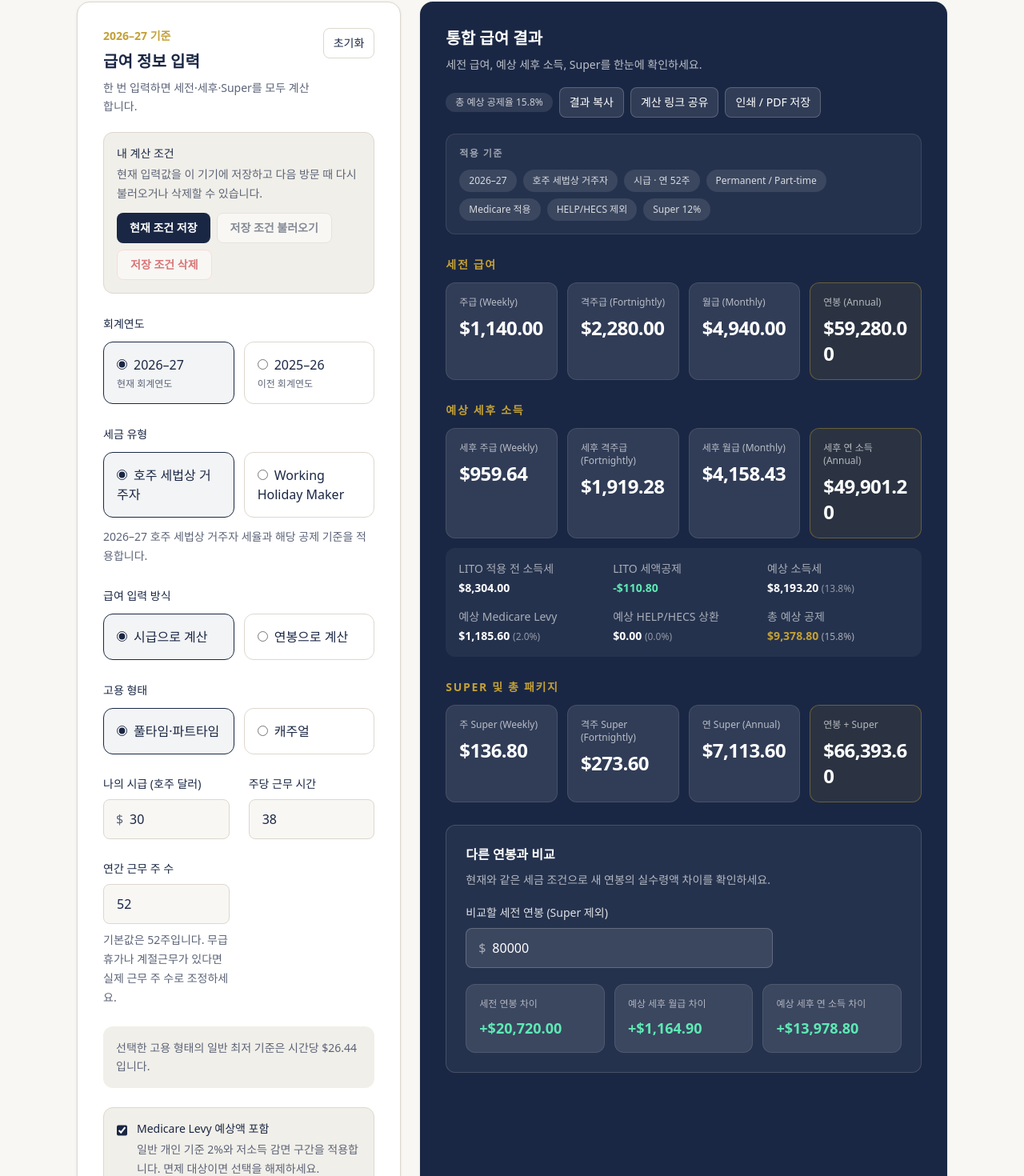
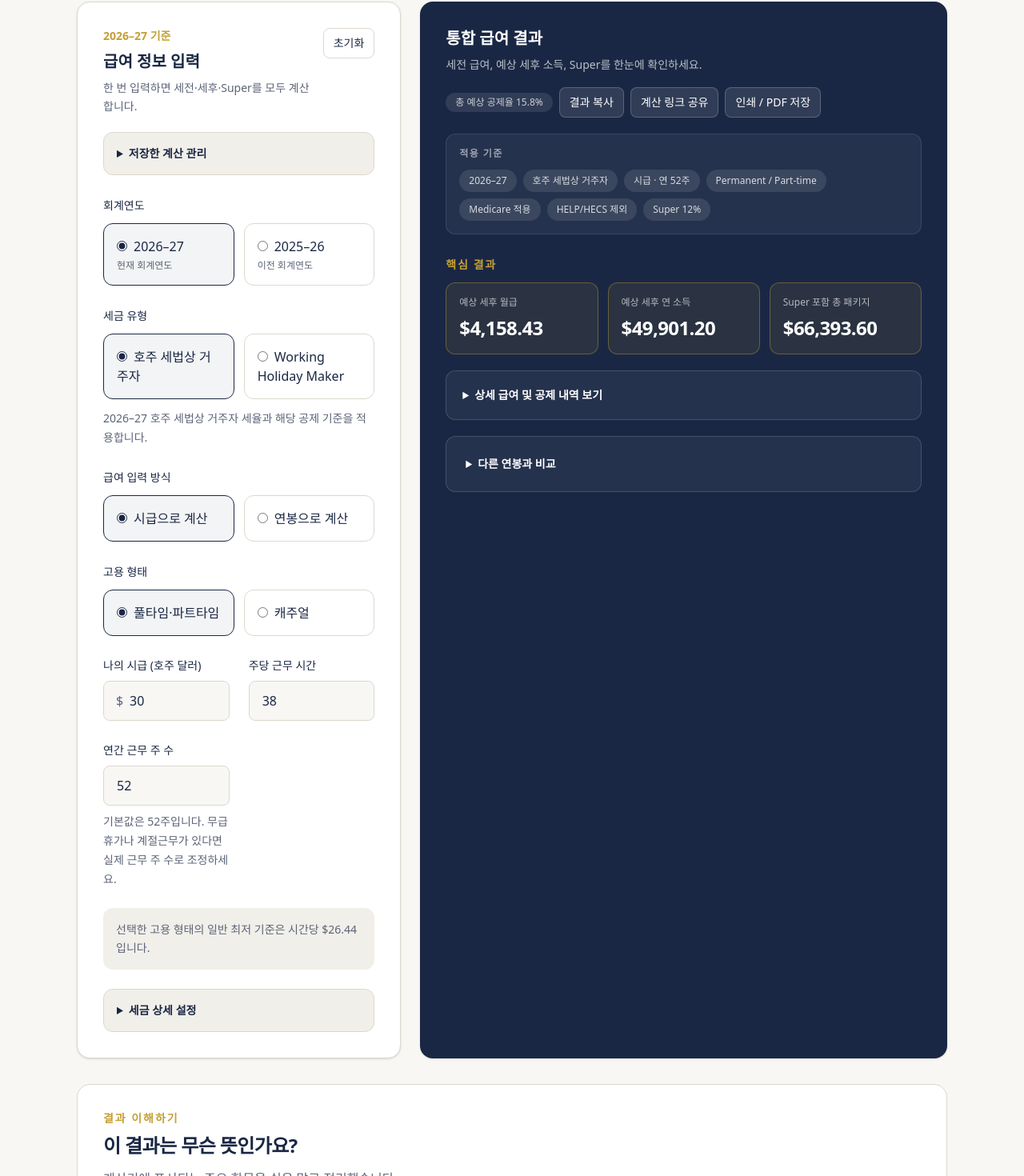
Before and after one commit to jelov219au/aussie-compass, a Next.js app: page /salary-calculator in a window 1280 px wide. Shown: the part 332-1802 px from the top of the page at 80% size. Built offline with nearby package versions, Linux system fonts and the light colour scheme.

Commit message:
refactor: simplify salary calculator layout

```diff
--- a/src/components/tools/SalaryCalculator.tsx
+++ b/src/components/tools/SalaryCalculator.tsx
@@ -434,7 +434,9 @@ export function SalaryCalculator() {
           계산 결과 바로 보기 ↓
         </a>
 
-        <div className="mt-5 rounded-xl border border-border bg-surface p-4">
+        <details className="mt-5 rounded-xl border border-border bg-surface p-4">
+          <summary className="cursor-pointer text-sm font-semibold text-navy">저장한 계산 관리</summary>
+          <div className="mt-4">
           <p className="text-sm font-medium text-navy">내 계산 조건</p>
           <p className="mt-1 text-sm leading-6 text-muted">현재 입력값을 이 기기에 저장하고 다음 방문 때 다시 불러오거나 삭제할 수 있습니다.</p>
           <div className="mt-3 flex flex-wrap gap-2">
@@ -450,6 +452,7 @@ export function SalaryCalculator() {
           </div>
           {saveStatus === "error" ? <p role="alert" className="mt-2 text-sm text-red-600">브라우저 저장 공간을 사용할 수 없습니다.</p> : null}
           </div>
+        </details>
 
         <fieldset className="mt-7">
           <legend className="text-sm font-medium text-navy">회계연도</legend>
@@ -577,7 +580,10 @@ export function SalaryCalculator() {
           </label>
         </>)}
 
-        <label className={`mt-6 flex items-start gap-3 rounded-xl border border-border bg-surface p-4 ${isWorkingHolidayMaker ? "cursor-not-allowed opacity-55" : "cursor-pointer"}`}>
+        <details className="mt-6 rounded-xl border border-border bg-surface p-4">
+          <summary className="cursor-pointer text-sm font-semibold text-navy">세금 상세 설정</summary>
+          <p className="mt-2 text-sm leading-6 text-muted">Medicare Levy 또는 HELP/HECS가 본인에게 해당할 때 조정하세요.</p>
+          <label className={`mt-4 flex items-start gap-3 rounded-xl border border-border bg-white p-4 ${isWorkingHolidayMaker ? "cursor-not-allowed opacity-55" : "cursor-pointer"}`}>
             <input type="checkbox" checked={includeMedicareLevy} disabled={isWorkingHolidayMaker} onChange={(event) => setIncludeMedicareLevy(event.target.checked)} className="mt-1 h-4 w-4 accent-navy" />
             <span>
               <span className="block text-sm font-medium text-navy">Medicare Levy 예상액 포함</span>
@@ -585,13 +591,14 @@ export function SalaryCalculator() {
             </span>
           </label>
 
-        <label className={`mt-3 flex items-start gap-3 rounded-xl border border-border bg-surface p-4 ${isWorkingHolidayMaker ? "cursor-not-allowed opacity-55" : "cursor-pointer"}`}>
+          <label className={`mt-3 flex items-start gap-3 rounded-xl border border-border bg-white p-4 ${isWorkingHolidayMaker ? "cursor-not-allowed opacity-55" : "cursor-pointer"}`}>
             <input type="checkbox" checked={includeHelpRepayment} disabled={isWorkingHolidayMaker} onChange={(event) => setIncludeHelpRepayment(event.target.checked)} className="mt-1 h-4 w-4 accent-navy" />
             <span>
               <span className="block text-sm font-medium text-navy">HELP/HECS 상환 예상액 포함</span>
               <span className="mt-1 block text-sm leading-6 text-muted">{taxYear.replace("-", "–")} 한계상환 기준을 급여에 적용합니다. HELP 등 학자금 대출이 있는 경우 선택하세요.</span>
             </span>
           </label>
+        </details>
       </section>
 
       <section id="salary-results" className="scroll-mt-24 rounded-2xl bg-navy p-6 text-white shadow-sm sm:p-8" aria-live="polite">
@@ -652,7 +659,19 @@ export function SalaryCalculator() {
         {hasErrors ? (
           <div className="mt-7 rounded-xl bg-white/10 p-5 text-sm leading-relaxed">정확한 결과를 계산하려면 입력값을 확인해 주세요.</div>
         ) : (
-          <div className="mt-7 space-y-7">
+          <div className="mt-7">
+            <div>
+              <h3 className="text-sm font-semibold uppercase tracking-[0.12em] text-gold">핵심 결과</h3>
+              <dl className="mt-3 grid gap-3 sm:grid-cols-3">
+                <ResultCard label="예상 세후 월급" value={netMonthly} emphasis />
+                <ResultCard label="예상 세후 연 소득" value={netAnnual} emphasis />
+                <ResultCard label="Super 포함 총 패키지" value={totalPackage} emphasis />
+              </dl>
+            </div>
+
+            <details className="mt-5 rounded-xl border border-white/15 bg-white/5 p-5">
+              <summary className="cursor-pointer text-sm font-semibold text-white">상세 급여 및 공제 내역 보기</summary>
+              <div className="mt-5 space-y-7">
             <div>
               <h3 className="text-sm font-semibold uppercase tracking-[0.12em] text-gold">세전 급여</h3>
               <dl className="mt-3 grid gap-3 sm:grid-cols-2 xl:grid-cols-4">
@@ -690,10 +709,13 @@ export function SalaryCalculator() {
                 <ResultCard label="연봉 + Super" value={totalPackage} emphasis />
               </dl>
             </div>
+              </div>
+            </details>
 
-            <div className="salary-print-hide rounded-xl border border-white/15 bg-white/5 p-5 sm:p-6">
+            <details className="salary-print-hide mt-5 rounded-xl border border-white/15 bg-white/5 p-5 sm:p-6">
+              <summary className="cursor-pointer text-sm font-semibold text-white">다른 연봉과 비교</summary>
+              <div className="mt-5">
               <div>
-                <h3 className="text-base font-semibold text-white">다른 연봉과 비교</h3>
                 <p className="mt-2 text-sm leading-6 text-white/65">현재와 같은 세금 조건으로 새 연봉의 실수령액 차이를 확인하세요.</p>
               </div>
               <label className="mt-4 block max-w-sm">
@@ -723,6 +745,7 @@ export function SalaryCalculator() {
                 </dl>
               )}
               </div>
+            </details>
           </div>
         )}
       </section>
```
Lines whose indentation alone changed are shown as unchanged.
